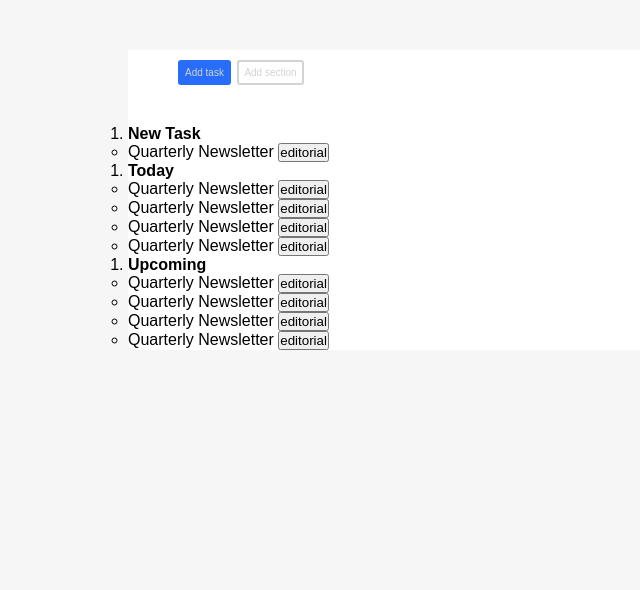
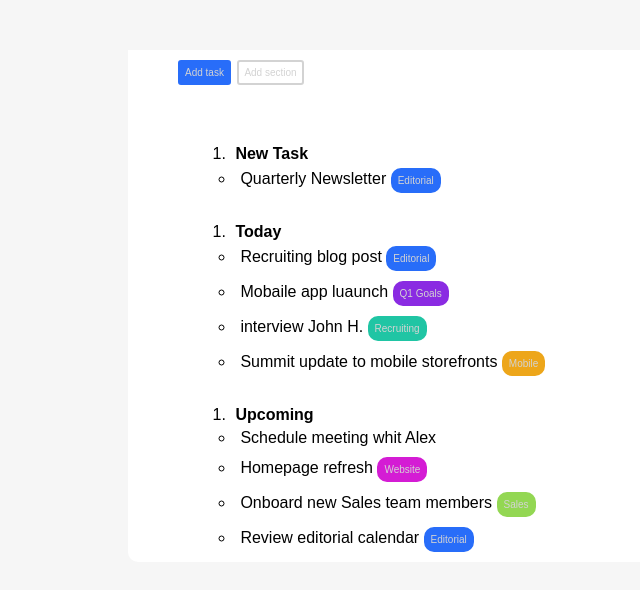
Before and after one commit to GiulioAgnello/html-css-toboolist, a plain HTML site: page index.html in a window 1280 px wide. Shown: the part 56-646 px from the top of the page, without its empty margins (0-640 px from the left). Drawn offline with Linux system fonts and the light colour scheme.

Commit message:
box list

```diff
--- a/css/style.css
+++ b/css/style.css
@@ -64,7 +64,53 @@ header .text {
 
 /****** lista*********/
 
+
+li{
+padding: 5px;
+}
 .sublist {
-  display: inline-block;
+display: inline-block;
+border-color: rgb(40, 109, 249);
+color: lightgray;
+background-color: rgb(40, 109, 249);
+border-style: solid;
+border size: 1px;
+padding: 5px;
+font-size: 10px;
+border-radius: 10px;
+
+}
+
+ol {
+    padding-top: 15px;
+    list-style-type: space-counter;
+}
+
+.sublist.violet{
+    background-color: blueviolet;
+    border-color:  blueviolet;
+
+}
+.sublist.green{
+    background-color: rgb(32, 197, 164);
+    border-color: rgb(32, 197, 164);
+
+}
+.sublist.yellow{
+    background-color: rgb(237, 166, 26);
+    border-color: rgb(237, 166, 26);
+
+}
+.sublist.pink{
+    background-color: rgb(212, 28, 212);
+    border-color: rgb(212, 28, 212);
+
+}
+.sublist.lightgreen{
+    background-color: rgb(147, 215, 83);
+    border-color: rgb(147, 215, 83);
+
+
+
 }
 /*****footer*****/
--- a/index.html
+++ b/index.html
@@ -22,14 +22,15 @@
           <button class="btn task">Add task</button>
           <button class="btn section">Add section</button>
         </div>
-        <div class="list">
+        <!-- lista -->
+        <div class="container list">
           <ol>
             <li>
               <strong> New Task</strong>
               <ul>
                 <li>
                   Quarterly Newsletter
-                  <button class="sublist">editorial</button>
+                  <button class="sublist">Editorial</button>
                 </li>
               </ul>
             </li>
@@ -39,20 +40,20 @@
               <strong> Today</strong>
               <ul>
                 <li>
-                  Quarterly Newsletter
-                  <button class="sublist">editorial</button>
+                  Recruiting blog post
+                  <button class="sublist">Editorial</button>
                 </li>
                 <li>
-                  Quarterly Newsletter
-                  <button class="sublist">editorial</button>
+                  Mobaile app luaunch
+                  <button class="sublist violet">Q1 Goals</button>
                 </li>
                 <li>
-                  Quarterly Newsletter
-                  <button class="sublist">editorial</button>
+                  interview John H.
+                  <button class="sublist green">Recruiting</button>
                 </li>
                 <li>
-                  Quarterly Newsletter
-                  <button class="sublist">editorial</button>
+                  Summit update to mobile storefronts
+                  <button class="sublist yellow">Mobile</button>
                 </li>
               </ul>
             </li>
@@ -61,21 +62,18 @@
             <li>
               <strong> Upcoming</strong>
               <ul>
+                <li>Schedule meeting whit Alex</li>
                 <li>
-                  Quarterly Newsletter
-                  <button class="sublist">editorial</button>
+                  Homepage refresh
+                  <button class="sublist pink">Website</button>
                 </li>
                 <li>
-                  Quarterly Newsletter
-                  <button class="sublist">editorial</button>
+                  Onboard new Sales team members
+                  <button class="sublist lightgreen">Sales</button>
                 </li>
                 <li>
-                  Quarterly Newsletter
-                  <button class="sublist">editorial</button>
-                </li>
-                <li>
-                  Quarterly Newsletter
-                  <button class="sublist">editorial</button>
+                  Review editorial calendar
+                  <button class="sublist">Editorial</button>
                 </li>
               </ul>
             </li>
```
